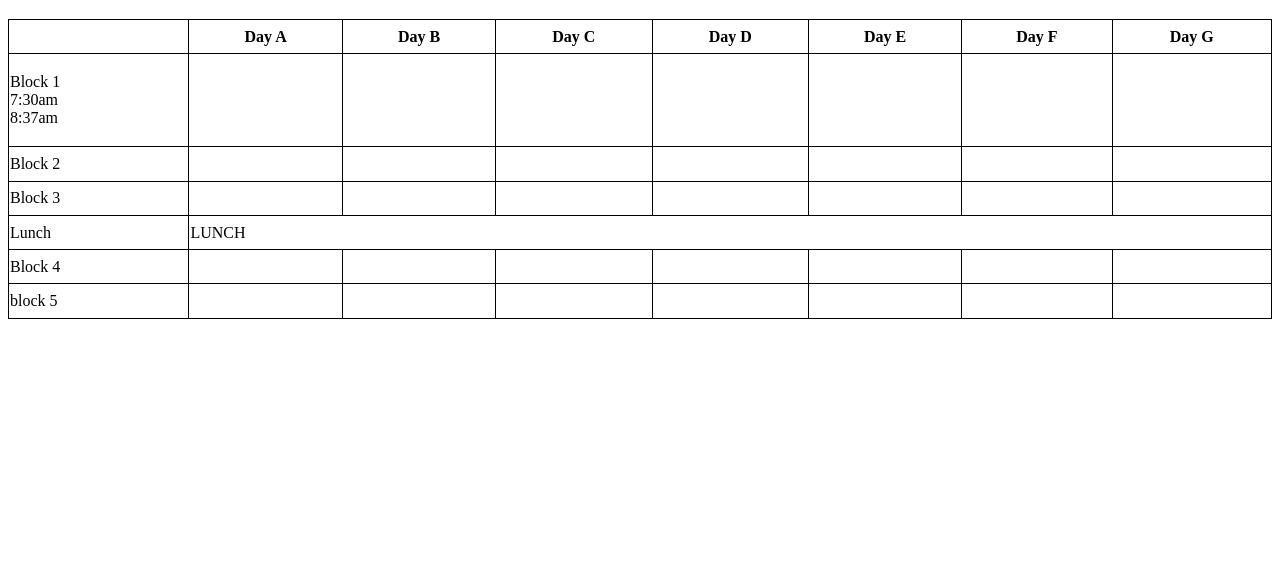
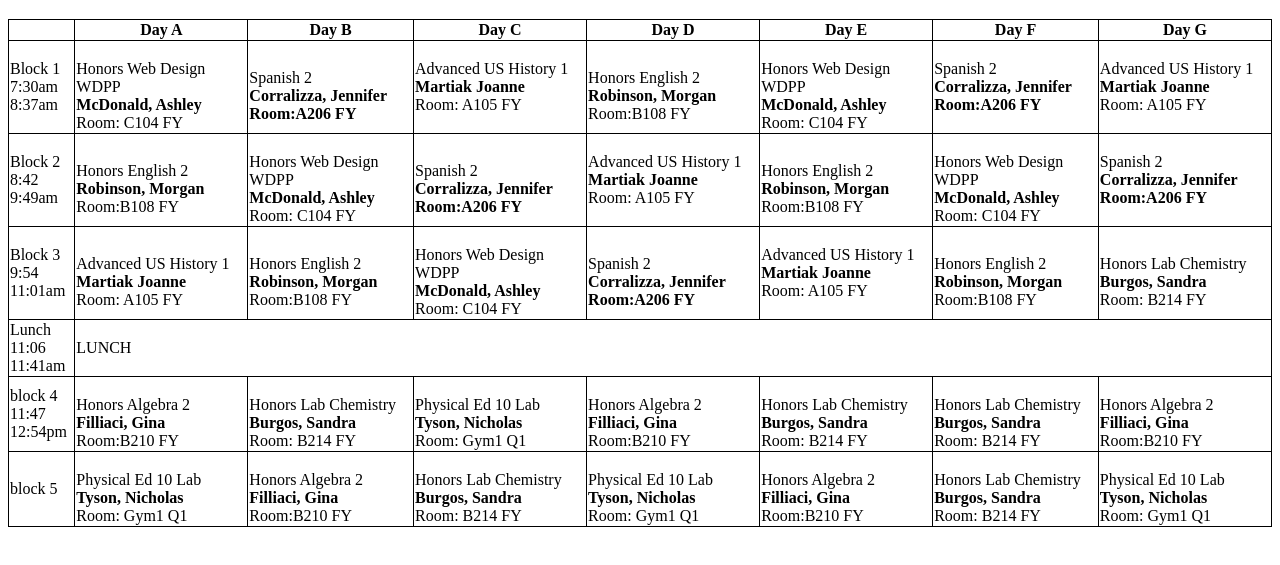
Before and after one commit to Hunter2454254/School-Schedule, a plain HTML site: page index.html in a window 1280 px wide. Shown: the part 61-626 px from the top of the page. Drawn offline with Linux system fonts and the light colour scheme.

Commit message:
add a message before committing

```diff
--- a/index.html
+++ b/index.html
@@ -38,58 +38,129 @@
             <th>Day G</th>
         </tr>
         <tr>
-            <td>Block 1<br>7:30am<br>8:37am </td>
-            <td></td>
-            <td></td>
-            <td></td>
-            <td></td>
-            <td></td>
-            <td></td>
-            <td></td>
+            <td>Block 1<br>7:30am<br>8:37am</td>
+            <td><br>Honors Web Design<br>WDPP<br>
+                <strong>McDonald, Ashley</strong><br>Room: C104 FY
+            </td>
+            <td><br>Spanish 2<br>
+                <strong>Corralizza, Jennifer<br>Room:A206 FY</strong>
+            </td>
+            <td>Advanced US History 1<br>
+                <strong>Martiak Joanne</strong><br>Room: A105 FY
+            </td>
+            <td><br>Honors English 2<br>
+                <strong>Robinson, Morgan</strong><br>Room:B108 FY
+            </td>
+            <td><br>Honors Web Design<br>WDPP<br>
+                <strong>McDonald, Ashley</strong><br>Room: C104 FY
+            </td>
+            <td>Spanish 2<br>
+                <strong>Corralizza, Jennifer<br>Room:A206 FY</strong>
+            </td>
+            <td>Advanced US History 1<br>
+                <strong>Martiak Joanne</strong><br>Room: A105 FY
+            </td>
         </tr>
         <tr>
-            <td>Block 2</td>
-            <td></td>
-            <td></td>
-            <td></td>
-            <td></td>
-            <td></td>
-            <td></td>
-            <td></td>
+            <td>Block 2<br>8:42<br>9:49am</td>
+            <td><br>Honors English 2<br>
+                <strong>Robinson, Morgan</strong><br>Room:B108 FY
+            </td>
+            <td><br>Honors Web Design<br>WDPP<br>
+                <strong>McDonald, Ashley</strong><br>Room: C104 FY
+            </td>
+            <td><br>Spanish 2<br>
+                <strong>Corralizza, Jennifer<br>Room:A206 FY</strong>
+            </td>
+            <td>Advanced US History 1<br>
+                <strong>Martiak Joanne</strong><br>Room: A105 FY
+            </td>
+            <td><br>Honors English 2<br>
+                <strong>Robinson, Morgan</strong><br>Room:B108 FY
+            </td>
+            <td><br>Honors Web Design<br>WDPP<br>
+                <strong>McDonald, Ashley</strong><br>Room: C104 FY
+            </td>
+            <td>Spanish 2<br>
+                <strong>Corralizza, Jennifer<br>Room:A206 FY</strong>
+            </td>
         </tr>
         <tr>
-            <td>Block 3</td>
-            <td></td>
-            <td></td>
-            <td></td>
-            <td></td>
-            <td></td>
-            <td></td>
-            <td></td>
+            <td>Block 3<br>9:54<br>11:01am</td>
+            <td><br>Advanced US History 1<br>
+                <strong>Martiak Joanne</strong><br>Room: A105 FY
+            </td>
+            <td><br>Honors English 2<br>
+                <strong>Robinson, Morgan</strong><br>Room:B108 FY
+            </td>
+            <td><br>Honors Web Design<br>WDPP<br>
+                <strong>McDonald, Ashley</strong><br>Room: C104 FY
+            </td>
+            <td><br>Spanish 2<br>
+                <strong>Corralizza, Jennifer<br>Room:A206 FY</strong>
+            </td>
+            <td>Advanced US History 1<br>
+                <strong>Martiak Joanne</strong><br>Room: A105 FY
+            </td>
+            <td><br>Honors English 2<br>
+                <strong>Robinson, Morgan</strong><br>Room:B108 FY
+            </td>
+            <td><br>Honors Lab Chemistry<br>
+                <strong>Burgos, Sandra<br></strong>Room: B214 FY
+            </td>
         </tr>
         <tr>
-            <td>Lunch</td>
+            <td>Lunch<br>11:06<br>11:41am</td>
             <td colspan="7">LUNCH</td>
         </tr>
         <tr>
-            <td>Block 4</td>
-            <td></td>
-            <td></td>
-            <td></td>
-            <td></td>
-            <td></td>
-            <td></td>
-            <td></td>
+            <td>block 4<br>11:47<br>12:54pm</td>
+            <td><br>Honors Algebra 2<br>
+                <strong>Filliaci, Gina</strong><br>Room:B210 FY
+            </td>
+            <td><br>Honors Lab Chemistry<br>
+                <strong>Burgos, Sandra<br></strong>Room: B214 FY
+            </td>
+            <td><br>Physical Ed 10 Lab<br>
+                <strong>Tyson, Nicholas</strong><br>Room: Gym1 Q1
+            </td>
+            <td><br>Honors Algebra 2<br>
+                <strong>Filliaci, Gina</strong><br>Room:B210 FY
+            </td>
+            <td><br>Honors Lab Chemistry<br>
+                <strong>Burgos, Sandra<br></strong>Room: B214 FY
+            </td>
+            <td><br>Honors Lab Chemistry<br>
+                <strong>Burgos, Sandra<br></strong>Room: B214 FY
+            </td>
+            <td><br>Honors Algebra 2<br>
+                <strong>Filliaci, Gina</strong><br>Room:B210 FY
+            </td>
         </tr>
+
         <tr>
             <td>block 5</td>
-            <td></td>
-            <td></td>
-            <td></td>
-            <td></td>
-            <td></td>
-            <td></td>
-            <td></td>
+            <td><br>Physical Ed 10 Lab<br>
+                <strong>Tyson, Nicholas</strong><br>Room: Gym1 Q1
+            </td>
+            <td><br>Honors Algebra 2<br>
+                <strong>Filliaci, Gina</strong><br>Room:B210 FY
+            </td>
+            <td><br>Honors Lab Chemistry<br>
+                <strong>Burgos, Sandra<br></strong>Room: B214 FY
+            </td>
+            <td><br>Physical Ed 10 Lab<br>
+                <strong>Tyson, Nicholas</strong><br>Room: Gym1 Q1
+            </td>
+            <td><br>Honors Algebra 2<br>
+                <strong>Filliaci, Gina</strong><br>Room:B210 FY
+            </td>
+            <td><br>Honors Lab Chemistry<br>
+                <strong>Burgos, Sandra<br></strong>Room: B214 FY
+            </td>
+            <td><br>Physical Ed 10 Lab<br>
+                <strong>Tyson, Nicholas</strong><br>Room: Gym1 Q1
+            </td>
         </tr>
     </table>
 </body>
```
